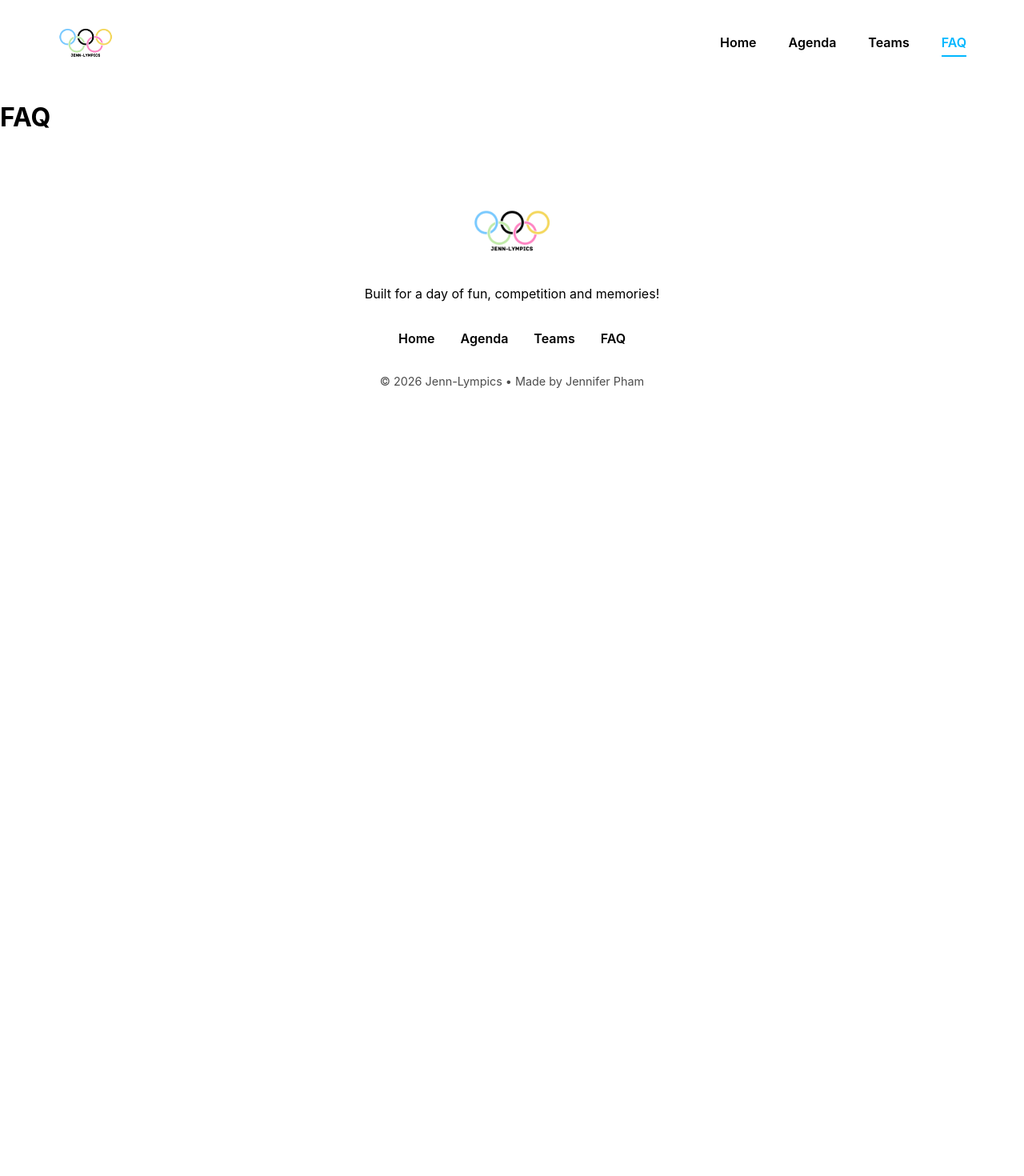
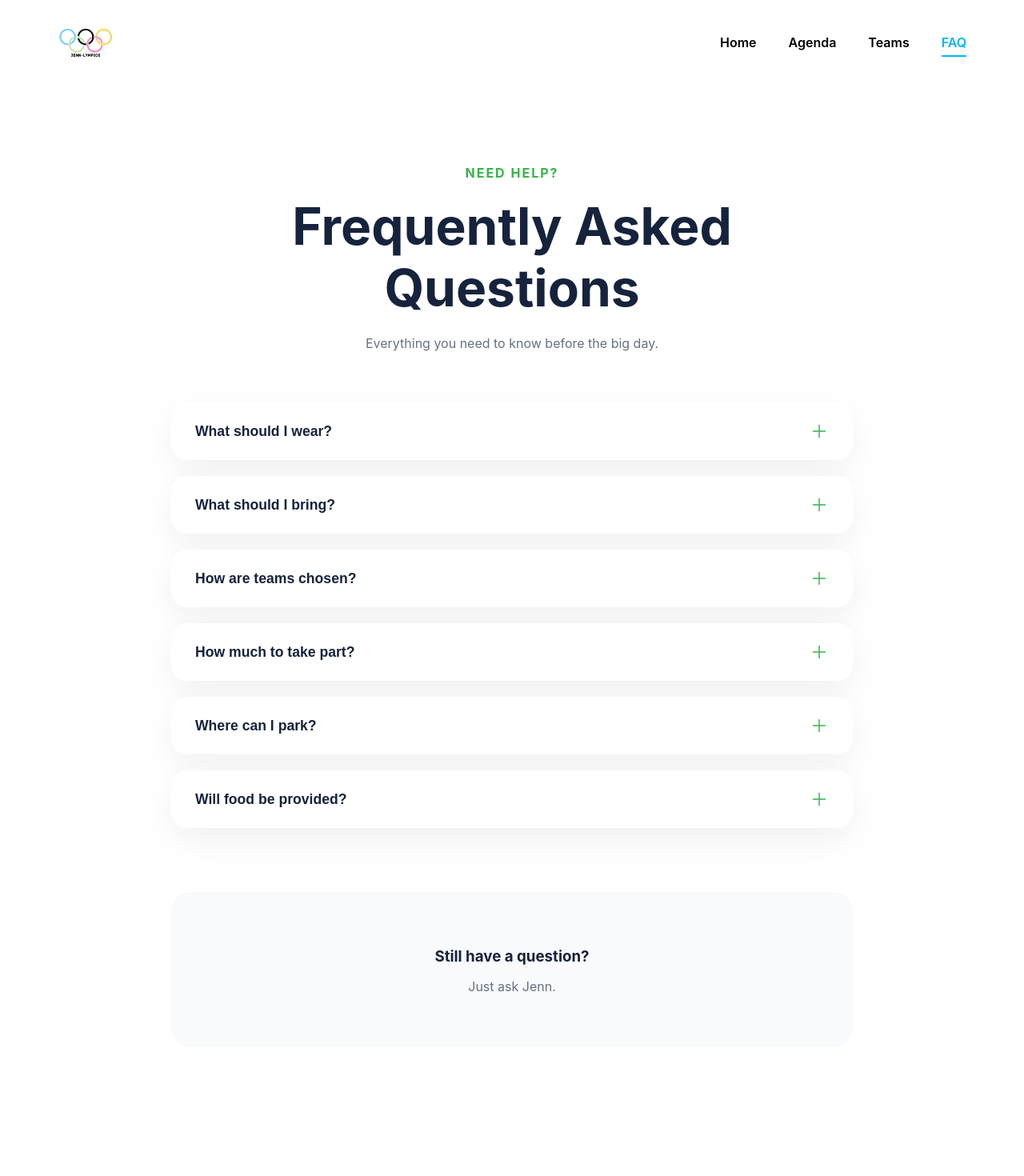
Before and after one commit to Jennipham/jenn-lympics, a React (Vite) app in the folder jenn-lympics-website/: page /faq in a window 1280 px wide. Shown: the top 1470 px of the page at 80% size. Before the commit the page ends 800 px from the top, so only its background shows below. Built offline with nearby package versions, Linux system fonts and the light colour scheme.

Commit message:
adding faq section

```diff
--- a/jenn-lympics-website/src/App.tsx
+++ b/jenn-lympics-website/src/App.tsx
@@ -4,6 +4,7 @@ import Home from "./pages/Home/Home";
 import Agenda from "./pages/Home/Agenda";
 import Footer from "./components/Footer/Footer";
 import TeamsPage from "./pages/Home/Teams";
+import Faq from "./pages/Home/Faq";
 
 function App() {
   return (
@@ -13,7 +14,7 @@ function App() {
         <Route path="/" element={<Home />} />
         <Route path="/agenda" element={<Agenda />} />
         <Route path="/teams" element={<TeamsPage />} />
-        <Route path="/faq" element={<h1>FAQ</h1>} />
+        <Route path="/faq" element={<Faq />} />
       </Routes>
       <Footer />
       </>
--- /dev/null
+++ b/jenn-lympics-website/src/components/Faq/Faq.css
@@ -0,0 +1,109 @@
+.faq {
+    max-width: 900px;
+    margin: 100px auto;
+    padding: 0 24px;
+}
+
+.faq-tag {
+    text-align: center;
+    color: #36B44A;
+    font-weight: 700;
+    letter-spacing: 2px;
+    text-transform: uppercase;
+}
+
+.faq h1 {
+    text-align: center;
+    font-size: clamp(2.5rem, 5vw, 4rem);
+    color: #16233C;
+    margin: 18px 0;
+}
+
+.faq-subtitle {
+    text-align: center;
+    color: #667085;
+    max-width: 650px;
+    margin: auto;
+    margin-bottom: 60px;
+    line-height: 1.7;
+}
+
+.faq-list {
+    display: flex;
+    flex-direction: column;
+    gap: 20px;
+}
+
+.faq-item {
+    background: white;
+    border-radius: 20px;
+    box-shadow: 0 15px 40px rgba(0,0,0,.06);
+    overflow: hidden;
+}
+
+.faq-question {
+    width: 100%;
+    border: none;
+    background: white;
+    cursor: pointer;
+
+    display: flex;
+    justify-content: space-between;
+    align-items: center;
+
+    padding: 24px 30px;
+
+    font-size: 1.1rem;
+    font-weight: 700;
+    color: #16233C;
+    text-align: left;
+}
+
+.faq-question svg {
+    font-size: 1.5rem;
+    color: #36B44A;
+}
+
+.faq-answer {
+    padding: 0 30px 30px;
+    color: #667085;
+    line-height: 1.8;
+}
+
+.faq-contact {
+    margin-top: 80px;
+    text-align: center;
+
+    background: #F8FAFC;
+    border-radius: 24px;
+    padding: 50px;
+}
+
+.faq-contact h3 {
+    color: #16233C;
+    margin-bottom: 12px;
+}
+
+.faq-contact p {
+    color: #667085;
+}
+
+@media (max-width: 700px) {
+
+    .faq {
+        margin: 70px auto;
+    }
+
+    .faq-question {
+        padding: 20px;
+        font-size: 1rem;
+    }
+
+    .faq-answer {
+        padding: 0 20px 20px;
+    }
+
+    .faq-contact {
+        padding: 36px 24px;
+    }
+}
--- /dev/null
+++ b/jenn-lympics-website/src/components/Faq/FaqItem.tsx
@@ -0,0 +1,36 @@
+import { useState } from "react";
+import { HiPlus, HiMinus } from "react-icons/hi2";
+
+type Props = {
+    question: string;
+    answer: string;
+};
+
+export default function FaqItem({ question, answer }: Props) {
+
+    const [open, setOpen] = useState(false);
+
+    return (
+
+        <div className={`faq-item ${open ? "open" : ""}`}>
+
+            <button
+                className="faq-question"
+                onClick={() => setOpen(!open)}
+            >
+                <span>{question}</span>
+
+                {open ? <HiMinus /> : <HiPlus />}
+            </button>
+
+            {open && (
+                <div className="faq-answer">
+                    {answer}
+                </div>
+            )}
+
+        </div>
+
+    );
+
+}
--- /dev/null
+++ b/jenn-lympics-website/src/components/Faq/FaqSection.tsx
@@ -0,0 +1,52 @@
+import "./FAQ.css";
+
+import FAQItem from "./FAQItem";
+import { faqs } from "./faqs";
+
+export default function FaqSection() {
+
+    return (
+
+        <section className="faq">
+
+            <p className="faq-tag">
+                NEED HELP?
+            </p>
+
+            <h1>Frequently Asked Questions</h1>
+
+            <p className="faq-subtitle">
+                Everything you need to know before the big day.
+            </p>
+
+            <div className="faq-list">
+
+                {faqs.map((faq) => (
+
+                    <FAQItem
+                        key={faq.question}
+                        question={faq.question}
+                        answer={faq.answer}
+                    />
+
+                ))}
+
+            </div>
+
+            <div className="faq-contact">
+
+                <h3>
+                    Still have a question?
+                </h3>
+
+                <p>
+                    Just ask Jenn.
+                </p>
+
+            </div>
+
+        </section>
+
+    );
+
+}
--- /dev/null
+++ b/jenn-lympics-website/src/components/Faq/faqs.ts
@@ -0,0 +1,32 @@
+export const faqs = [
+    {
+        question: "What should I wear?",
+        answer:
+            "It would be nice to have everyone wearing a sports jersey from a country they would like to represent (even if we are in teams lol). But any comfortable sports clothing and trainers will do!"
+    },
+    {
+        question: "What should I bring?",
+        answer:
+            "There isn't anything in particular you need to bring but it would be good to have: water, sunscreen, picnic blankets, portable fans, and snacks & drinks to share."
+    },
+    {
+        question: "How are teams chosen?",
+        answer:
+            "Teams will be randomly allocated before the event and will be displayed on the Teams page."
+    },
+    {
+        question: "How much to take part?",
+        answer:
+            "I'll have a better idea of costs once I know how many people are taking part. It shouldn't exceed £10pp though."
+    },
+    {
+        question: "Where can I park?",
+        answer:
+            "Parking is available at Crystal Palace National Sports Centre."
+    },
+    {
+        question: "Will food be provided?",
+        answer:
+            "Snacks and drinks will be provided. Please let me know beforehand if you have any dietary requirements."
+    },
+];
--- /dev/null
+++ b/jenn-lympics-website/src/pages/Home/Faq.tsx
@@ -0,0 +1,5 @@
+import FaqSection from "../../components/Faq/FaqSection";
+
+export default function Faq() {
+    return <FaqSection />;
+}
```
